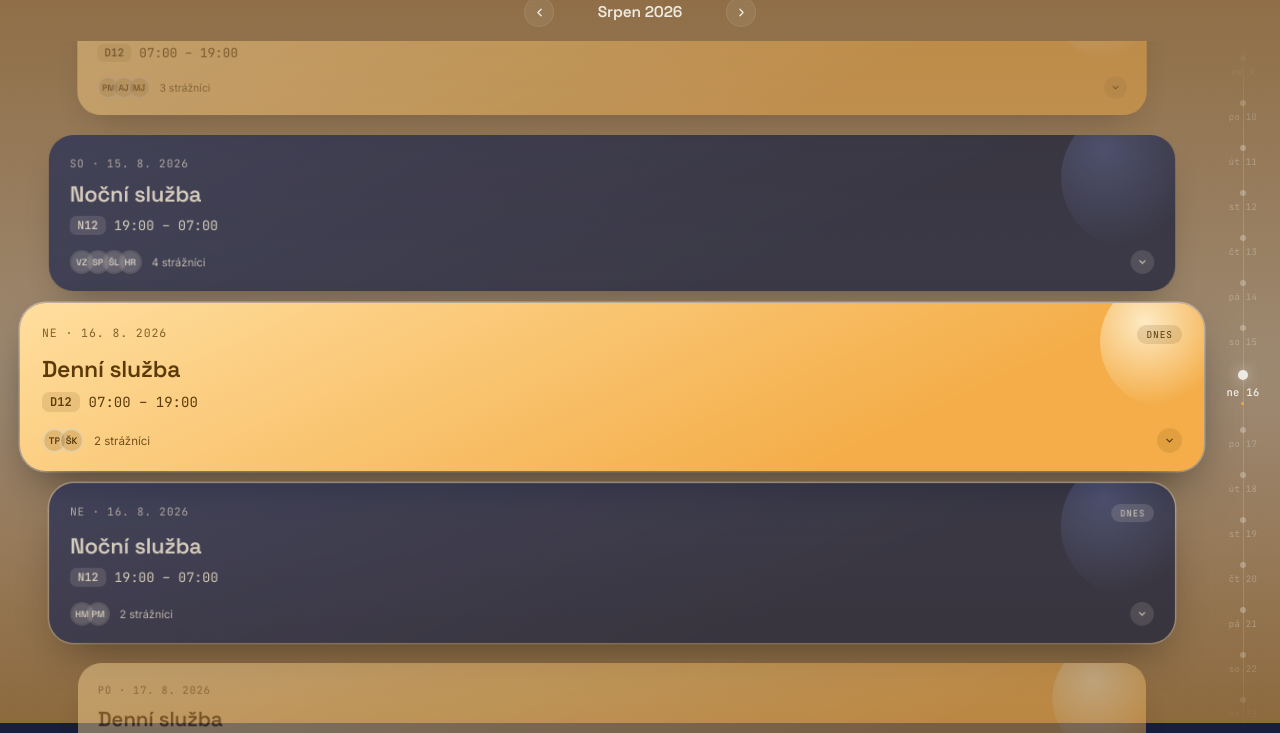
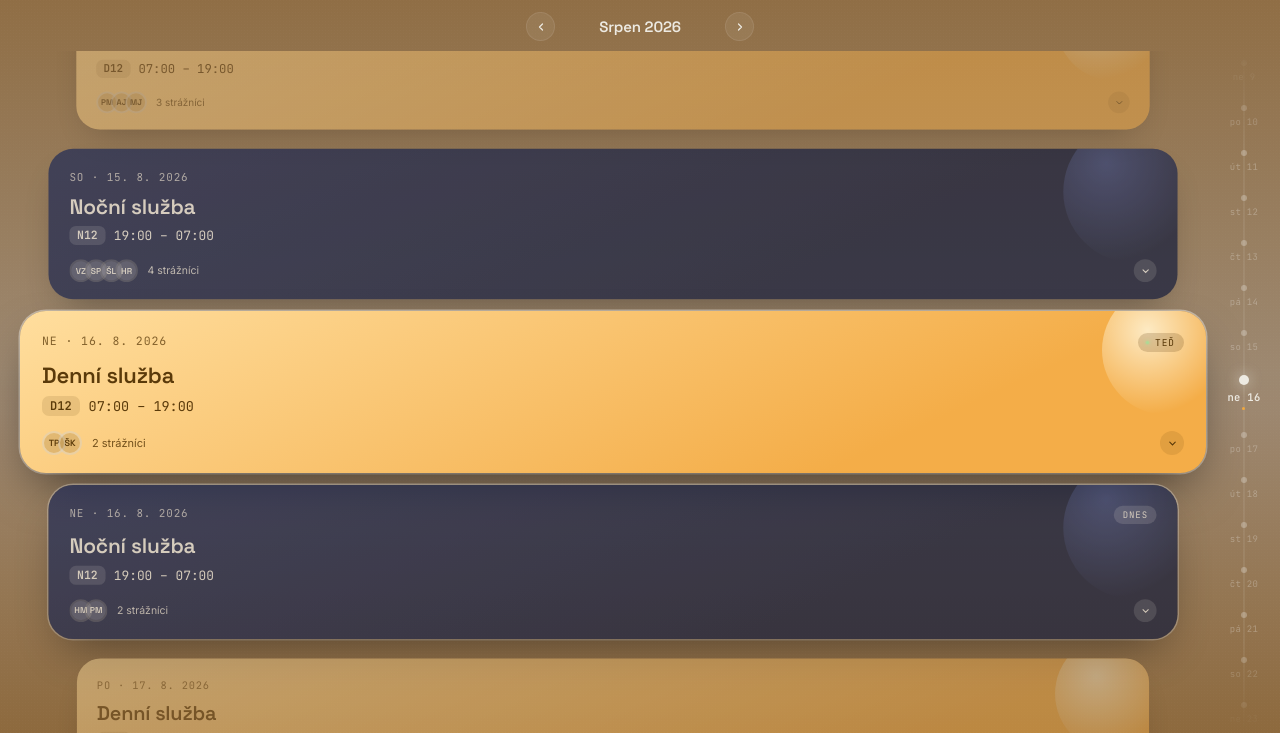
Before and after one commit to kokrsnek/Pl-n-slu-eb, a plain HTML site: page index.html in a window 1280 px wide. Shown: the part 67-800 px from the top of the page. Drawn offline with Linux system fonts and the light colour scheme.

Commit message:
Add files via upload

```diff
--- a/index.html
+++ b/index.html
@@ -30,13 +30,16 @@
     --paper-dim:rgba(237,234,226,.58);
     --paper-faint:rgba(237,234,226,.32);
     --card-r:26px;
-    --sat:env(safe-area-inset-top,0px);
-    --sab:env(safe-area-inset-bottom,0px);
+    --sat: max(env(safe-area-inset-top,0px), 14px);
+    --sab: max(env(safe-area-inset-bottom,0px), 10px);
+    --app-h: 100dvh;
   }
   *{box-sizing:border-box;-webkit-tap-highlight-color:transparent;}
   html,body{margin:0;padding:0;height:100%;overscroll-behavior:none;}
   body{
     position:fixed;inset:0;
+    width:100%;
+    height:var(--app-h);
     font-family:'Inter',sans-serif;
     color:var(--paper);
     background:var(--night-1);
@@ -50,40 +53,52 @@
 
   .app-header{
     position:relative;z-index:20;
-    padding:calc(var(--sat) + 14px) 20px 6px;
+    padding:calc(var(--sat) + 10px) 20px 4px;
     display:flex;align-items:flex-start;justify-content:space-between;
+    flex:none;
   }
-  .app-header .title{font-family:'Space Grotesk',sans-serif;font-weight:600;font-size:22px;letter-spacing:-.01em;}
-  .app-header .sub{margin-top:4px;font-family:'JetBrains Mono',monospace;font-size:11px;letter-spacing:.06em;color:var(--paper-dim);}
-  .icon-btn{width:34px;height:34px;border-radius:50%;background:rgba(255,255,255,.08);display:flex;align-items:center;justify-content:center;backdrop-filter:blur(6px);border:1px solid rgba(255,255,255,.08);cursor:pointer;flex:none;}
-  .icon-btn svg{width:15px;height:15px;stroke:var(--paper);}
+  .app-header .title{font-family:'Space Grotesk',sans-serif;font-weight:600;font-size:21px;letter-spacing:-.01em;}
+  .app-header .sub{margin-top:4px;font-family:'JetBrains Mono',monospace;font-size:10.5px;letter-spacing:.06em;color:var(--paper-dim);}
+  .icon-btn{width:33px;height:33px;border-radius:50%;background:rgba(255,255,255,.08);display:flex;align-items:center;justify-content:center;backdrop-filter:blur(6px);border:1px solid rgba(255,255,255,.08);cursor:pointer;flex:none;}
+  .icon-btn svg{width:14px;height:14px;stroke:var(--paper);}
   .icon-btn:active{transform:scale(.92);}
   .header-icons{display:flex;gap:8px;}
 
   .month-switch{
     position:relative;z-index:20;
     display:flex;align-items:center;justify-content:center;gap:16px;
-    padding:8px 20px 14px;
+    padding:6px 20px 10px;
+    flex:none;
   }
   .month-switch .arrow{
-    width:30px;height:30px;border-radius:50%;background:rgba(255,255,255,.07);
+    width:29px;height:29px;border-radius:50%;background:rgba(255,255,255,.07);
     display:flex;align-items:center;justify-content:center;cursor:pointer;
     border:1px solid rgba(255,255,255,.08);
   }
-  .month-switch .arrow svg{width:13px;height:13px;stroke:var(--paper);}
+  .month-switch .arrow svg{width:12px;height:12px;stroke:var(--paper);}
   .month-switch .arrow:active{transform:scale(.9);}
   .month-switch .m-label{
-    font-family:'Space Grotesk',sans-serif;font-weight:600;font-size:15.5px;
-    min-width:140px;text-align:center;letter-spacing:-.01em;
+    font-family:'Space Grotesk',sans-serif;font-weight:600;font-size:15px;
+    min-width:138px;text-align:center;letter-spacing:-.01em;
   }
 
-  .timeline-wrap{position:relative;height:calc(100% - 108px - var(--sat));z-index:10;}
-  .timeline{height:100%;overflow-y:scroll;scroll-snap-type:y mandatory;padding:4px 76px 6px 20px;scrollbar-width:none;}
+  .app-col{position:relative;z-index:10;display:flex;flex-direction:column;height:100%;}
+  .timeline-wrap{position:relative;flex:1 1 auto;min-height:0;}
+  .timeline{
+    position:relative;
+    height:100%;overflow-y:scroll;scroll-snap-type:y mandatory;
+    padding:2px 74px calc(var(--sab) + 4px) 20px;
+    scrollbar-width:none;
+    -webkit-overflow-scrolling:touch;
+  }
   .timeline::-webkit-scrollbar{display:none;}
 
   .card{
-    scroll-snap-align:center; border-radius:var(--card-r); margin:8px 0; position:relative;
-    overflow:hidden; box-shadow:0 18px 40px -18px rgba(0,0,0,.55); cursor:pointer; will-change:transform,opacity;
+    scroll-snap-align:center; scroll-snap-stop:always;
+    border-radius:var(--card-r); margin:8px 0; position:relative;
+    overflow:hidden; box-shadow:0 18px 40px -18px rgba(0,0,0,.55); cursor:pointer;
+    transform:translateZ(0);
+    backface-visibility:hidden;
   }
   .card.today{box-shadow:0 22px 50px -16px rgba(0,0,0,.6), 0 0 0 1.5px rgba(237,234,226,.5);}
   .card.open{box-shadow:0 26px 56px -14px rgba(0,0,0,.65), 0 0 0 1.5px rgba(237,234,226,.65);}
@@ -93,25 +108,34 @@
   .card.day::before{content:"";position:absolute;right:-26px;top:-26px;width:130px;height:130px;border-radius:50%;background:radial-gradient(circle at 35% 35%, #fff5d9, transparent 70%);opacity:.85;}
 
   .card-main{padding:22px 22px 18px;position:relative;z-index:2;}
-  .card-top{display:flex;justify-content:space-between;align-items:flex-start;}
+  .card-top{display:flex;justify-content:space-between;align-items:flex-start;gap:8px;}
   .card-date{font-family:'JetBrains Mono',monospace;font-size:11.5px;letter-spacing:.08em;text-transform:uppercase;opacity:.75;}
+  .badges{display:flex;gap:6px;align-items:center;flex:none;}
   .badge-today{font-family:'JetBrains Mono',monospace;font-size:9.5px;letter-spacing:.1em;text-transform:uppercase;padding:3px 9px;border-radius:20px;background:rgba(255,255,255,.16);}
   .card.day .badge-today{background:rgba(90,58,10,.14);}
+  .badge-now{
+    display:flex;align-items:center;gap:5px;
+    font-family:'JetBrains Mono',monospace;font-size:9.5px;letter-spacing:.1em;text-transform:uppercase;
+    padding:3px 9px 3px 7px;border-radius:20px;background:rgba(255,255,255,.22);
+  }
+  .card.day .badge-now{background:rgba(90,58,10,.2);}
+  .badge-now .pulse{width:5px;height:5px;border-radius:50%;background:#6CFF9E;box-shadow:0 0 6px #6CFF9E;animation:pulse 1.6s ease-in-out infinite;}
+  @keyframes pulse{0%,100%{opacity:1;transform:scale(1);}50%{opacity:.4;transform:scale(.7);}}
 
-  .card-kind{font-family:'Space Grotesk',sans-serif;font-weight:600;font-size:23px;margin-top:10px;letter-spacing:-.01em;}
-  .card-time{margin-top:8px;font-family:'JetBrains Mono',monospace;font-size:14px;display:flex;align-items:center;gap:9px;}
+  .card-kind{font-family:'Space Grotesk',sans-serif;font-weight:600;font-size:22px;margin-top:9px;letter-spacing:-.01em;}
+  .card-time{margin-top:7px;font-family:'JetBrains Mono',monospace;font-size:13.5px;display:flex;align-items:center;gap:9px;}
   .card-time .code{font-weight:600;padding:2px 8px;border-radius:7px;background:rgba(255,255,255,.14);font-size:12px;}
   .card.day .card-time .code{background:rgba(90,58,10,.12);}
 
-  .card-foot{margin-top:16px;display:flex;align-items:center;justify-content:space-between;}
+  .card-foot{margin-top:15px;display:flex;align-items:center;justify-content:space-between;}
   .roster-preview{display:flex;align-items:center;gap:10px;}
   .avatars{display:flex;}
-  .avatars .av{width:25px;height:25px;border-radius:50%;display:flex;align-items:center;justify-content:center;font-family:'Space Grotesk',sans-serif;font-size:9.5px;font-weight:600;background:rgba(255,255,255,.22);margin-left:-8px;border:2px solid rgba(0,0,0,.15);}
+  .avatars .av{width:24px;height:24px;border-radius:50%;display:flex;align-items:center;justify-content:center;font-family:'Space Grotesk',sans-serif;font-size:9px;font-weight:600;background:rgba(255,255,255,.22);margin-left:-8px;border:2px solid rgba(0,0,0,.15);}
   .card.day .avatars .av{border-color:rgba(255,255,255,.35);background:rgba(90,58,10,.16);color:var(--day-ink);}
   .avatars .av:first-child{margin-left:0;}
-  .count-txt{font-size:11.5px;font-family:'Inter',sans-serif;opacity:.85;}
+  .count-txt{font-size:11px;font-family:'Inter',sans-serif;opacity:.85;}
 
-  .chevron{width:25px;height:25px;border-radius:50%;display:flex;align-items:center;justify-content:center;background:rgba(255,255,255,.14);transition:transform .3s ease;flex:none;}
+  .chevron{width:24px;height:24px;border-radius:50%;display:flex;align-items:center;justify-content:center;background:rgba(255,255,255,.14);transition:transform .3s ease;flex:none;}
   .card.day .chevron{background:rgba(90,58,10,.12);}
   .chevron svg{width:11px;height:11px;}
   .card.open .chevron{transform:rotate(180deg);}
@@ -128,16 +152,16 @@
   .officer .rank{font-size:10px;opacity:.6;margin-left:auto;font-family:'JetBrains Mono',monospace;}
 
   .rail{
-    position:absolute; top:0; bottom:0; right:8px; width:58px; z-index:30;
+    position:absolute; top:0; bottom:0; right:8px; width:56px; z-index:30;
     -webkit-mask-image:linear-gradient(180deg, transparent 0, #000 14%, #000 86%, transparent 100%);
             mask-image:linear-gradient(180deg, transparent 0, #000 14%, #000 86%, transparent 100%);
   }
   .rail-line{position:absolute;top:0;bottom:0;left:50%;width:1px;background:rgba(237,234,226,.18);transform:translateX(-50%);}
-  .rail-scroll{height:100%;overflow-y:scroll;scroll-snap-type:y mandatory;scrollbar-width:none;display:flex;flex-direction:column;align-items:center;padding:calc(50% - 20px) 0;}
+  .rail-scroll{position:relative;height:100%;overflow-y:scroll;scroll-snap-type:y mandatory;scrollbar-width:none;display:flex;flex-direction:column;align-items:center;padding:calc(50% - 20px) 0;-webkit-overflow-scrolling:touch;}
   .rail-scroll::-webkit-scrollbar{display:none;}
-  .rail-day{scroll-snap-align:center;position:relative;display:flex;flex-direction:column;align-items:center;gap:5px;padding:11px 0;cursor:pointer;width:58px;}
-  .rail-dot{width:6px;height:6px;border-radius:50%;background:rgba(237,234,226,.32);transition:all .25s ease;}
-  .rail-lbl{font-family:'JetBrains Mono',monospace;font-size:9px;color:var(--paper-faint);letter-spacing:.03em;transition:all .25s ease;}
+  .rail-day{scroll-snap-align:center;position:relative;display:flex;flex-direction:column;align-items:center;gap:5px;padding:11px 0;cursor:pointer;width:56px;}
+  .rail-dot{width:6px;height:6px;border-radius:50%;background:rgba(237,234,226,.32);transition:all .2s ease;}
+  .rail-lbl{font-family:'JetBrains Mono',monospace;font-size:9px;color:var(--paper-faint);letter-spacing:.03em;transition:all .2s ease;}
   .rail-day.active .rail-dot{width:10px;height:10px;background:var(--paper);box-shadow:0 0 14px rgba(237,234,226,.7);}
   .rail-day.active .rail-lbl{color:var(--paper);font-weight:600;font-size:10.5px;}
   .rail-day.today .rail-lbl::after{content:"";display:block;width:3px;height:3px;border-radius:50%;background:var(--day-1);margin:3px auto 0;}
@@ -162,6 +186,7 @@
     <div class="ombre-day" id="ombreDay"></div>
     <div class="grain"></div>
 
+    <div class="app-col">
       <div class="app-header">
         <div>
           <div class="title">Směny</div>
@@ -171,7 +196,7 @@
           <div class="icon-btn" id="shuffleBtn" title="Vygenerovat nová data">
             <svg viewBox="0 0 24 24" fill="none" stroke-width="2" stroke-linecap="round" stroke-linejoin="round"><polyline points="16 3 21 3 21 8"/><line x1="4" y1="20" x2="21" y2="3"/><polyline points="21 16 21 21 16 21"/><line x1="15" y1="15" x2="21" y2="21"/><line x1="4" y1="4" x2="9" y2="9"/></svg>
           </div>
-        <div class="icon-btn" id="todayBtn" title="Skočit na dnešek">
+          <div class="icon-btn" id="todayBtn" title="Skočit na teď">
             <svg viewBox="0 0 24 24" fill="none" stroke-width="2" stroke-linecap="round" stroke-linejoin="round"><circle cx="12" cy="12" r="9"/><circle cx="12" cy="12" r="2.5" fill="currentColor" stroke="none"/></svg>
           </div>
         </div>
@@ -190,11 +215,20 @@
           <div class="rail-scroll" id="railScroll"></div>
         </div>
       </div>
+    </div>
 
     <div class="toast" id="toast"></div>
   </div>
 
 <script>
+function setAppHeight(){
+  const h = (window.visualViewport ? window.visualViewport.height : window.innerHeight);
+  document.documentElement.style.setProperty('--app-h', h + 'px');
+}
+setAppHeight();
+window.addEventListener('resize', setAppHeight);
+if(window.visualViewport){ window.visualViewport.addEventListener('resize', setAppHeight); }
+
 const OFFICERS = ["Hlaváček Michal","Šenk Kamil","Tóth Pavel","Sehnal Petr","Přikryl Miroslav","Tóth Ondřej","Menšík Jaroslav","Liška Michal","Havel Radek","Vašíček Zdeněk","Grénar Martin","Chalupa Martin","Tesař Libor","Adámek Jaroslav","Hofman Radek","Parolek Antonín","Juračka Lukáš","Škvařil Libor"];
 const WD = ["ne","po","út","st","čt","pá","so"];
 const MONTHS = ["Leden","Únor","Březen","Duben","Květen","Červen","Červenec","Srpen","Září","Říjen","Listopad","Prosinec"];
@@ -211,7 +245,6 @@ function pickRandom(pool, n){
   }
   return out;
 }
-
 function nightCode(){
   const r = Math.random();
   if(r < 0.1) return "Nk7";
@@ -219,7 +252,6 @@ function nightCode(){
   return "N12";
 }
 
-// seeded-per-month cache so switching months doesn't reroll every time you revisit
 const monthCache = {};
 function generateMonth(year, monthIdx){
   const key = year+'-'+monthIdx;
@@ -240,6 +272,18 @@ function generateMonth(year, monthIdx){
   return out;
 }
 
+function getActiveShift(d){
+  const h = d.getHours() + d.getMinutes()/60;
+  if(h >= 7 && h < 19){
+    return { year:d.getFullYear(), month:d.getMonth(), day:d.getDate(), kind:'day' };
+  }
+  if(h >= 19){
+    return { year:d.getFullYear(), month:d.getMonth(), day:d.getDate(), kind:'night' };
+  }
+  const prev = new Date(d); prev.setDate(prev.getDate()-1);
+  return { year:prev.getFullYear(), month:prev.getMonth(), day:prev.getDate(), kind:'night' };
+}
+
 const timeline = document.getElementById('timeline');
 const railScroll = document.getElementById('railScroll');
 const ombreDay = document.getElementById('ombreDay');
@@ -247,12 +291,16 @@ const monthLabel = document.getElementById('monthLabel');
 const toastEl = document.getElementById('toast');
 
 const now = new Date();
+const activeNow = getActiveShift(now);
 let viewYear = now.getFullYear();
 let viewMonth = now.getMonth();
 let DAYS = [];
 
 function isRealToday(year, monthIdx, day){
   return year===now.getFullYear() && monthIdx===now.getMonth() && day===now.getDate();
+}
+function isActiveNowCard(year, monthIdx, day, kind){
+  return year===activeNow.year && monthIdx===activeNow.month && day===activeNow.day && kind===activeNow.kind;
 }
 
 function showToast(msg){
@@ -268,6 +316,7 @@ function buildCard(dayObj, kind){
   const time = isDay ? '07:00 – 19:00' : '19:00 – 07:00';
   const kindLabel = isDay ? 'Denní služba' : 'Noční služba';
   const todayFlag = isRealToday(viewYear, viewMonth, dayObj.day);
+  const nowFlag = isActiveNowCard(viewYear, viewMonth, dayObj.day, kind);
   const stroke = isDay ? '#5A3A0A' : '#EDEAE2';
 
   const wrap = document.createElement('div');
@@ -285,11 +334,16 @@ function buildCard(dayObj, kind){
       <div class="rank">${o.code}</div>
     </div>`).join('') || `<div class="officer"><div class="name" style="opacity:.6">Nikdo nemá tento den ${isDay?'denní':'noční'} službu.</div></div>`;
 
+  const badges = `
+    ${nowFlag ? '<div class="badge-now"><span class="pulse"></span>TEĎ</div>' : ''}
+    ${todayFlag && !nowFlag ? '<div class="badge-today">DNES</div>' : ''}
+  `;
+
   wrap.innerHTML = `
     <div class="card-main">
       <div class="card-top">
         <div class="card-date">${dayObj.wd} · ${dayObj.day}. ${viewMonth+1}. ${viewYear}</div>
-        ${todayFlag ? '<div class="badge-today">DNES</div>' : ''}
+        <div class="badges">${badges}</div>
       </div>
       <div class="card-kind">${kindLabel}</div>
       <div class="card-time"><span class="code">${isDay?'D12':'N12'}</span> ${time}</div>
@@ -314,10 +368,30 @@ function buildCard(dayObj, kind){
   return wrap;
 }
 
-let cardEls = [], railEls = [];
+let cardMeta = [];
+let railMeta = [];
+let tlClientH = 0, tlClientCenter = 0;
+let railClientH = 0, railClientCenter = 0;
+
+function measureGeometry(){
+  tlClientH = timeline.clientHeight;
+  tlClientCenter = tlClientH/2;
+  railClientH = railScroll.clientHeight;
+  railClientCenter = railClientH/2;
+
+  cardMeta = Array.from(timeline.children).map(el=>({
+    el, day:+el.dataset.day, kind:el.dataset.kind,
+    center: el.offsetTop + el.offsetHeight/2
+  }));
+  railMeta = Array.from(railScroll.children).map(el=>({
+    el, day:+el.dataset.day,
+    center: el.offsetTop + el.offsetHeight/2
+  }));
+}
+
 let guardMain=false, guardRail=false, guardTimer=null;
 
-function render(anchorDay){
+function render(anchor){
   DAYS = generateMonth(viewYear, viewMonth);
   monthLabel.textContent = `${MONTHS[viewMonth]} ${viewYear}`;
 
@@ -338,140 +412,132 @@ function render(anchorDay){
     railScroll.appendChild(el);
   });
 
-  cardEls = Array.from(timeline.querySelectorAll('.card'));
-  railEls = Array.from(railScroll.querySelectorAll('.rail-day'));
+  let anchorDay = anchor && anchor.day, anchorKind = anchor && anchor.kind;
+  if(!anchorDay){
+    const hasActive = viewYear===activeNow.year && viewMonth===activeNow.month;
+    anchorDay = hasActive ? activeNow.day : 1;
+    anchorKind = hasActive ? activeNow.kind : 'day';
+  }
 
-  let anchor = anchorDay;
-  if(!anchor){
-    const hasToday = DAYS.find(d=>isRealToday(viewYear,viewMonth,d.day));
-    anchor = hasToday ? now.getDate() : 1;
-  }
   requestAnimationFrame(()=>{
-    scrollMainToDay(anchor, false);
-    scrollRailToDay(anchor, false);
-    setTimeout(applyFocusStyles, 50);
+    measureGeometry();
+    scrollMainToDay(anchorDay, false, anchorKind);
+    scrollRailToDay(anchorDay, false);
+    requestAnimationFrame(()=>{ measureGeometry(); applyFocusStyles(); });
   });
 }
 
 function setActiveDay(day){
-  railEls.forEach(el=> el.classList.toggle('active', +el.dataset.day === day));
+  for(const r of railMeta) r.el.classList.toggle('active', r.day===day);
 }
 
-function scrollMainToDay(day, smooth){
-  const el = cardEls.find(c=> +c.dataset.day===day && c.dataset.kind==='day');
-  if(!el) return;
+function scrollMainToDay(day, smooth, kind){
+  kind = kind || 'day';
+  const m = cardMeta.find(c=> c.day===day && c.kind===kind) || cardMeta.find(c=>c.day===day);
+  if(!m) return;
   guardMain = true;
-  el.scrollIntoView({behavior: smooth?'smooth':'auto', block:'center'});
+  const target = m.el.offsetTop + m.el.offsetHeight/2 - tlClientCenter;
+  timeline.scrollTo({top: target, behavior: smooth?'smooth':'auto'});
   setActiveDay(day);
   clearTimeout(guardTimer);
-  guardTimer = setTimeout(()=> guardMain=false, 450);
+  guardTimer = setTimeout(()=> guardMain=false, 420);
 }
 function scrollRailToDay(day, smooth){
-  const el = railEls.find(r=> +r.dataset.day===day);
-  if(!el) return;
+  const m = railMeta.find(r=>r.day===day);
+  if(!m) return;
   guardRail = true;
-  el.scrollIntoView({behavior: smooth?'smooth':'auto', block:'center', inline:'nearest'});
+  const target = m.el.offsetTop + m.el.offsetHeight/2 - railClientCenter;
+  railScroll.scrollTo({top: target, behavior: smooth?'smooth':'auto'});
   clearTimeout(guardTimer);
-  guardTimer = setTimeout(()=> guardRail=false, 450);
-}
-
-function centerMostCard(){
-  const rect = timeline.getBoundingClientRect();
-  const cy = rect.top + rect.height/2;
-  let best=null, bestDist=Infinity;
-  cardEls.forEach(c=>{
-    const r = c.getBoundingClientRect();
-    const cc = r.top + r.height/2;
-    const dist = Math.abs(cc-cy);
-    if(dist<bestDist){bestDist=dist;best=c;}
-  });
-  return best;
+  guardTimer = setTimeout(()=> guardRail=false, 420);
 }
 
 function applyFocusStyles(){
-  const rect = timeline.getBoundingClientRect();
-  const cy = rect.top + rect.height/2;
+  if(!cardMeta.length) return;
+  const viewportCenter = timeline.scrollTop + tlClientCenter;
   let dayWeight=0, totalWeight=0;
-  cardEls.forEach(c=>{
-    const r = c.getBoundingClientRect();
-    const cc = r.top + r.height/2;
-    const dist = Math.abs(cc-cy);
-    const norm = Math.min(1, dist/(rect.height*0.62));
+  let nearestDay=null, nearestDist=Infinity;
+
+  for(const c of cardMeta){
+    const dist = Math.abs(c.center - viewportCenter);
+    const norm = Math.min(1, dist/(tlClientH*0.62));
     const focus = 1-norm;
-    c.style.transform = `scale(${0.88+focus*0.12})`;
-    c.style.opacity = 0.32+focus*0.68;
+    const scale = (0.88+focus*0.12).toFixed(3);
+    const opacity = (0.32+focus*0.68).toFixed(3);
+    if(c.el.dataset.s !== scale){
+      c.el.style.transform = `translateZ(0) scale(${scale})`;
+      c.el.dataset.s = scale;
+    }
+    if(c.el.dataset.o !== opacity){
+      c.el.style.opacity = opacity;
+      c.el.dataset.o = opacity;
+    }
     const w = Math.max(0,focus);
     totalWeight += w;
-    if(c.dataset.kind==='day') dayWeight += w;
-  });
+    if(c.kind==='day') dayWeight += w;
+    if(dist < nearestDist){ nearestDist = dist; nearestDay = c.day; }
+  }
   ombreDay.style.opacity = (totalWeight ? dayWeight/totalWeight : 0.5).toFixed(3);
+  return nearestDay;
 }
 
 let rafPending=false;
 function onMainScroll(){
-  if(!rafPending){
+  if(rafPending) return;
   rafPending=true;
   requestAnimationFrame(()=>{
-      applyFocusStyles();
-      if(!guardMain){
-        const c = centerMostCard();
-        if(c){
-          const day = +c.dataset.day;
-          setActiveDay(day);
-          if(!guardRail) scrollRailToDay(day, true);
-        }
+    const nearestDay = applyFocusStyles();
+    if(!guardMain && nearestDay!=null){
+      setActiveDay(nearestDay);
+      if(!guardRail) scrollRailToDay(nearestDay, true);
     }
     rafPending=false;
   });
 }
-}
+
 let railRaf=false;
 function onRailScroll(){
   if(guardRail) return;
-  if(!railRaf){
+  if(railRaf) return;
   railRaf=true;
   requestAnimationFrame(()=>{
-      const rect = railScroll.getBoundingClientRect();
-      const cy = rect.top+rect.height/2;
-      let best=null,bestDist=Infinity;
-      railEls.forEach(el=>{
-        const r = el.getBoundingClientRect();
-        const cc = r.top+r.height/2;
-        const dist = Math.abs(cc-cy);
-        if(dist<bestDist){bestDist=dist;best=el;}
-      });
+    const viewportCenter = railScroll.scrollTop + railClientCenter;
+    let best=null, bestDist=Infinity;
+    for(const r of railMeta){
+      const dist = Math.abs(r.center - viewportCenter);
+      if(dist<bestDist){bestDist=dist;best=r;}
+    }
     if(best){
-        const day = +best.dataset.day;
-        setActiveDay(day);
-        if(!guardMain) scrollMainToDay(day, true);
+      setActiveDay(best.day);
+      if(!guardMain) scrollMainToDay(best.day, true);
     }
     railRaf=false;
   });
 }
-}
 
-timeline.addEventListener('scroll', onMainScroll);
-railScroll.addEventListener('scroll', onRailScroll);
+timeline.addEventListener('scroll', onMainScroll, {passive:true});
+railScroll.addEventListener('scroll', onRailScroll, {passive:true});
+window.addEventListener('resize', ()=> requestAnimationFrame(measureGeometry));
 
 document.getElementById('prevMonth').addEventListener('click', ()=>{
   viewMonth--; if(viewMonth<0){viewMonth=11; viewYear--;}
-  render(1);
+  render({day:1, kind:'day'});
 });
 document.getElementById('nextMonth').addEventListener('click', ()=>{
   viewMonth++; if(viewMonth>11){viewMonth=0; viewYear++;}
-  render(1);
+  render({day:1, kind:'day'});
 });
 document.getElementById('shuffleBtn').addEventListener('click', ()=>{
   delete monthCache[viewYear+'-'+viewMonth];
-  const cur = centerMostCard();
-  const day = cur ? +cur.dataset.day : 1;
-  render(day);
+  const cur = cardMeta.length ? applyFocusStyles() : null;
+  render({day: cur||1, kind:'day'});
   showToast('Obsazení přegenerováno');
 });
 document.getElementById('todayBtn').addEventListener('click', ()=>{
-  const changed = viewYear!==now.getFullYear() || viewMonth!==now.getMonth();
-  viewYear = now.getFullYear(); viewMonth = now.getMonth();
-  if(changed){ render(now.getDate()); } else { scrollMainToDay(now.getDate(), true); scrollRailToDay(now.getDate(), true); }
+  const changed = viewYear!==activeNow.year || viewMonth!==activeNow.month;
+  viewYear = activeNow.year; viewMonth = activeNow.month;
+  if(changed){ render({day:activeNow.day, kind:activeNow.kind}); }
+  else { scrollMainToDay(activeNow.day, true, activeNow.kind); scrollRailToDay(activeNow.day, true); }
 });
 
 render();
```
Lines whose indentation alone changed are shown as unchanged.
